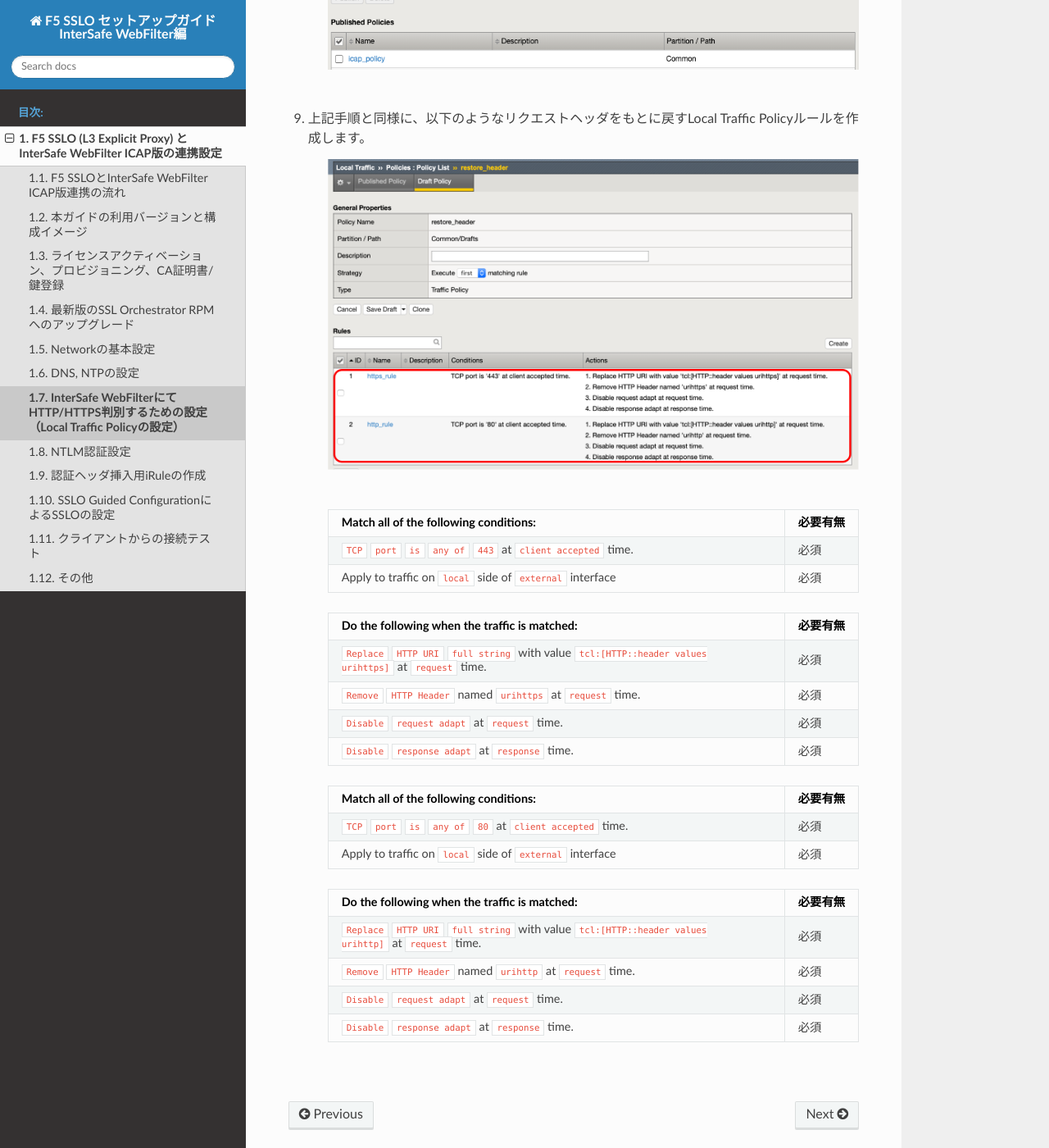
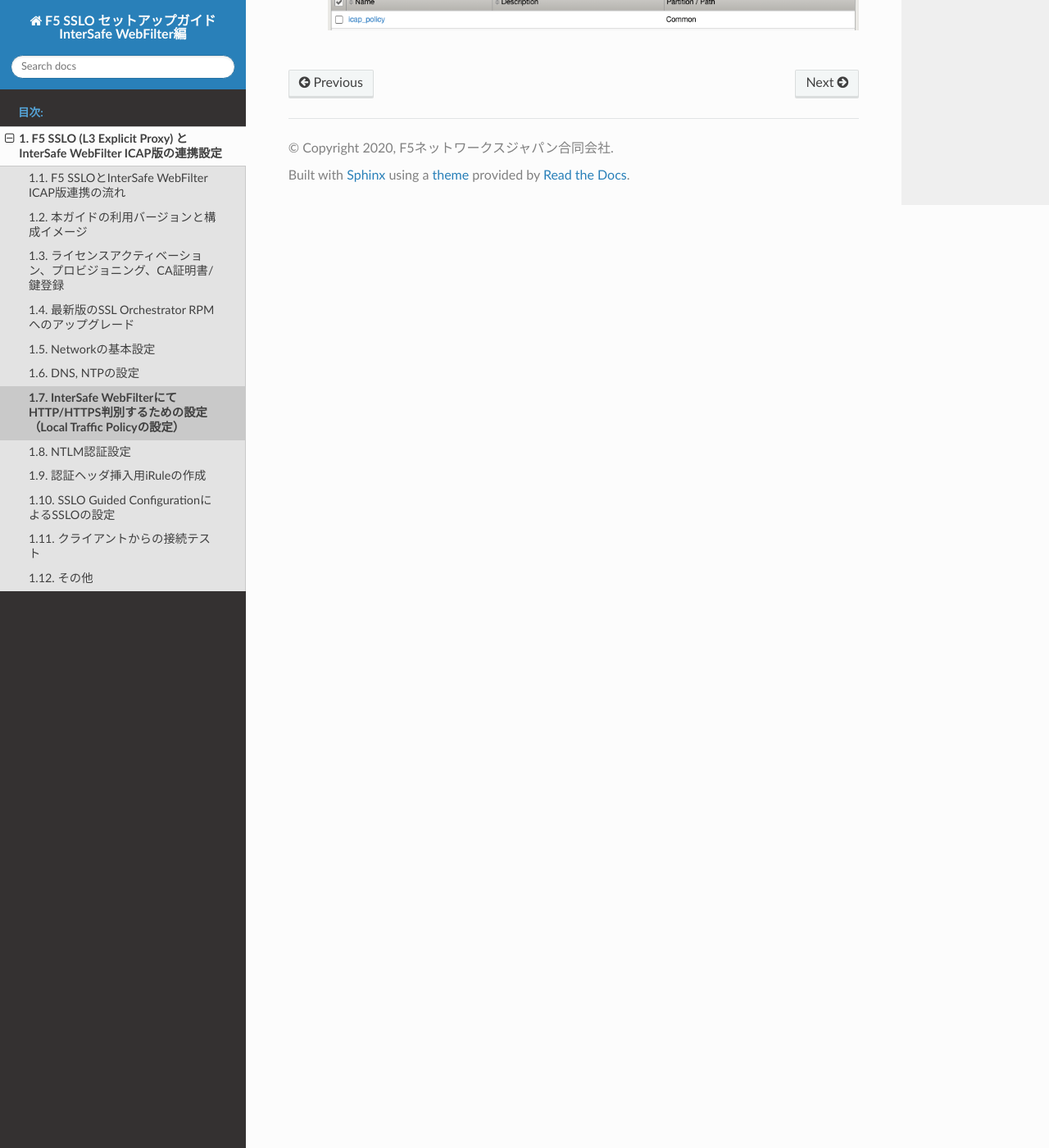
Before and after one commit to BeF5/f5j-sslo-iswf, a Sphinx documentation site: the page built from docs/content1/module07/module07.rst, in a window 1280 px wide and 1400 px high, scrolled down 3600 px. Shown: the whole window at 82% size. Built offline with Sphinx 7.4.7 and the Read the Docs theme 2.0.0, drawn with Linux system fonts in a browser that asks for light colours; some of the changed text lies outside the part shown.

Commit message:
no message

```diff
--- a/docs/content1/module02/module02.rst
+++ b/docs/content1/module02/module02.rst
@@ -14,7 +14,7 @@
 
    .. note::
     - （各F5代理店でサポート可能な範囲において、）極力最新のバージョンを適用頂くことをおすすめ致します。最新のバージョンはAskF5でご確認下さい。
-    - Proxy認証を行いたい場合、もしくは、InterSafe WebFilterのログにADユーザ名を出力したい場合は、APMのライセンスが必要となります。
+    - Proxy認証を行いたい場合は、APMのライセンスが必要となります。
 
 #. 本ガイドにおける構成イメージ
 
--- a/docs/content1/module07/module07.rst
+++ b/docs/content1/module07/module07.rst
@@ -1,7 +1,7 @@
 InterSafe WebFilterにてHTTP/HTTPS判別するための設定（Local Traffic Policyの設定）
 ==================================================================
 
-　InterSafe WebFilter ICAP版は、ICAPのリクエストヘッダの一部でHTTPサーバへの通信かHTTPSサーバへの通信かを判別しています。InterSafe WebFilterがHTTP/HTTPS判別可能となるようにLocal Traffic Policyにてルールを作成します。同時にi-FILTEはICAPレスポンスはチェックしないので、ICAPレスポンスチェックを無効にします。また、InterSafe WebFilterによるURL Filteringチェック後に、リクエストヘッダを元の値に戻すためのLocal Traffic Policyルールも作成します。こちらのルールでは実際にICAP通信は行わないので、ICAP通信を無効にします。
+　InterSafe WebFilter ICAP版は、ICAPのリクエストヘッダの一部でHTTPサーバへの通信かHTTPSサーバへの通信かを判別しています。InterSafe WebFilterがHTTP/HTTPS判別可能となるようにLocal Traffic Policyにてルールを作成します。同時にInterSafe WebFilterはICAPレスポンスはチェックしないので、ICAPレスポンスチェックを無効にします。
 
 #. **Local Traffic >> Policies >> Policies List** にて、:guilabel:`Create` ボタンを押します。
 
@@ -68,36 +68,3 @@
 
     .. image:: images/mod7-8.png
     |
-#. 上記手順と同様に、以下のようなリクエストヘッダをもとに戻すLocal Traffic Policyルールを作成します。
-
-    .. image:: images/mod7-9.png
-    |
-    .. csv-table::
-         :header: "Match all of the following conditions:", "必要有無"
-         :widths: 40, 5
-
-         "``TCP`` ``port`` ``is`` ``any of`` ``443`` at ``client accepted`` time.", "必須"
-         "Apply to traffic on ``local`` side of ``external`` interface","必須"
-    .. csv-table::
-         :header: "Do the following when the traffic is matched:", "必要有無"
-         :widths: 95, 5
-
-         "``Replace`` ``HTTP URI`` ``full string`` with value ``tcl:[HTTP::header values urihttps]`` at ``request`` time.", "必須"
-         "``Remove`` ``HTTP Header`` named ``urihttps`` at ``request`` time.", "必須"
-         "``Disable`` ``request adapt`` at ``request`` time.", "必須"
-         "``Disable`` ``response adapt`` at ``response`` time.", "必須"
-    .. csv-table::
-         :header: "Match all of the following conditions:", "必要有無"
-         :widths: 40, 5
-
-         "``TCP`` ``port`` ``is`` ``any of`` ``80`` at ``client accepted`` time.", "必須"
-         "Apply to traffic on ``local`` side of ``external`` interface","必須"
-    .. csv-table::
-         :header: "Do the following when the traffic is matched:", "必要有無"
-         :widths: 95, 5
-
-         "``Replace`` ``HTTP URI`` ``full string`` with value ``tcl:[HTTP::header values urihttp]`` at ``request`` time.", "必須"
-         "``Remove`` ``HTTP Header`` named ``urihttp`` at ``request`` time.", "必須"
-         "``Disable`` ``request adapt`` at ``request`` time.", "必須"
-         "``Disable`` ``response adapt`` at ``response`` time.", "必須"
-    |
```
Also changed, not shown: docs/content1/module07/images/mod7-9.png (deleted).
